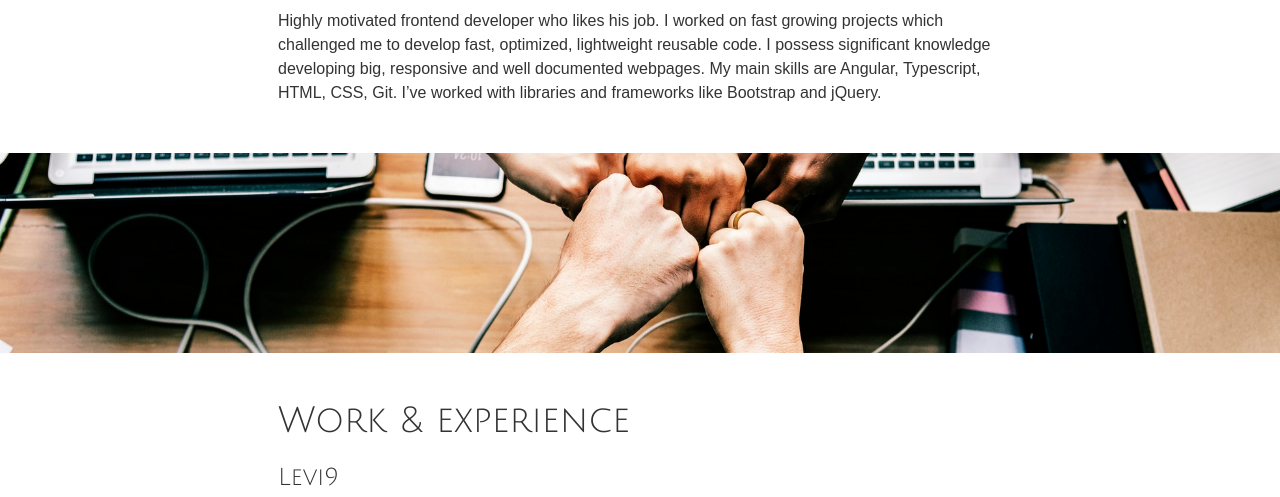
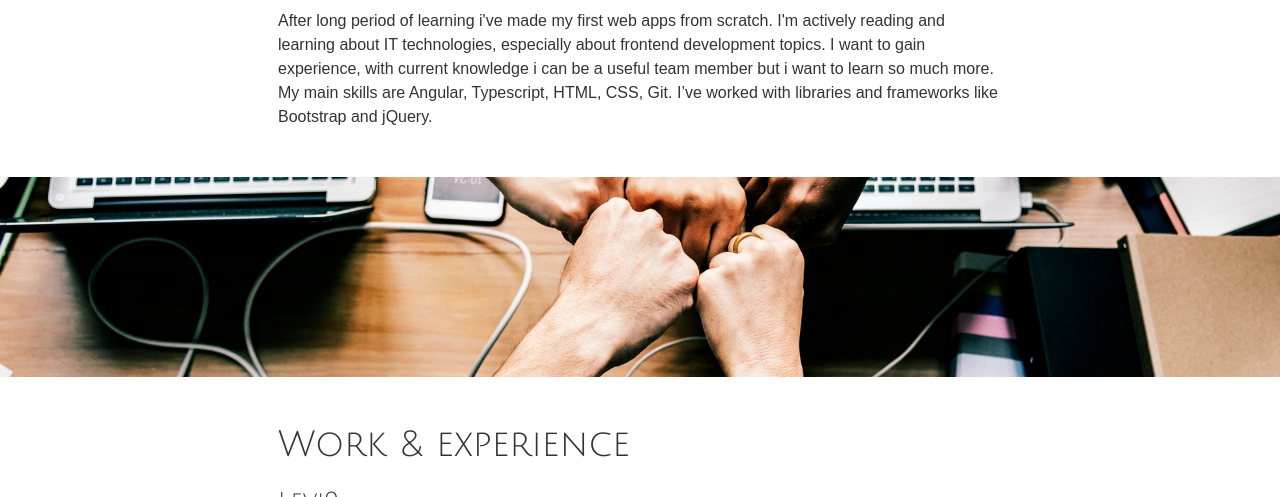
Before and after one commit to UrukaloC/my-visit_card, a plain HTML site: page index.html in a window 1280 px wide. Shown: the part 603-1100 px from the top of the page. Drawn offline with Linux system fonts and the light colour scheme.

Commit message:
summary wip

```diff
--- a/index.html
+++ b/index.html
@@ -28,8 +28,8 @@
     </header>
     <div class="summary p+">
         <h1 class="summary__title mb">Summary</h1>
-        <p class="summary__text">Highly motivated frontend developer who likes his job. I worked on fast growing projects which challenged me to develop fast, optimized, lightweight reusable code. I possess significant knowledge developing big, responsive and well documented
-            webpages. My main skills are Angular, Typescript, HTML, CSS, Git. I’ve worked with libraries and frameworks like Bootstrap and jQuery.
+        <p class="summary__text">After long period of learning i've made my first web apps from scratch. I'm actively reading and learning about IT technologies, especially about frontend development topics. I want to gain experience, with current knowledge i can be a useful
+            team member but i want to learn so much more. My main skills are Angular, Typescript, HTML, CSS, Git. I’ve worked with libraries and frameworks like Bootstrap and jQuery.
         </p>
     </div>
     <div class="experience">
```
